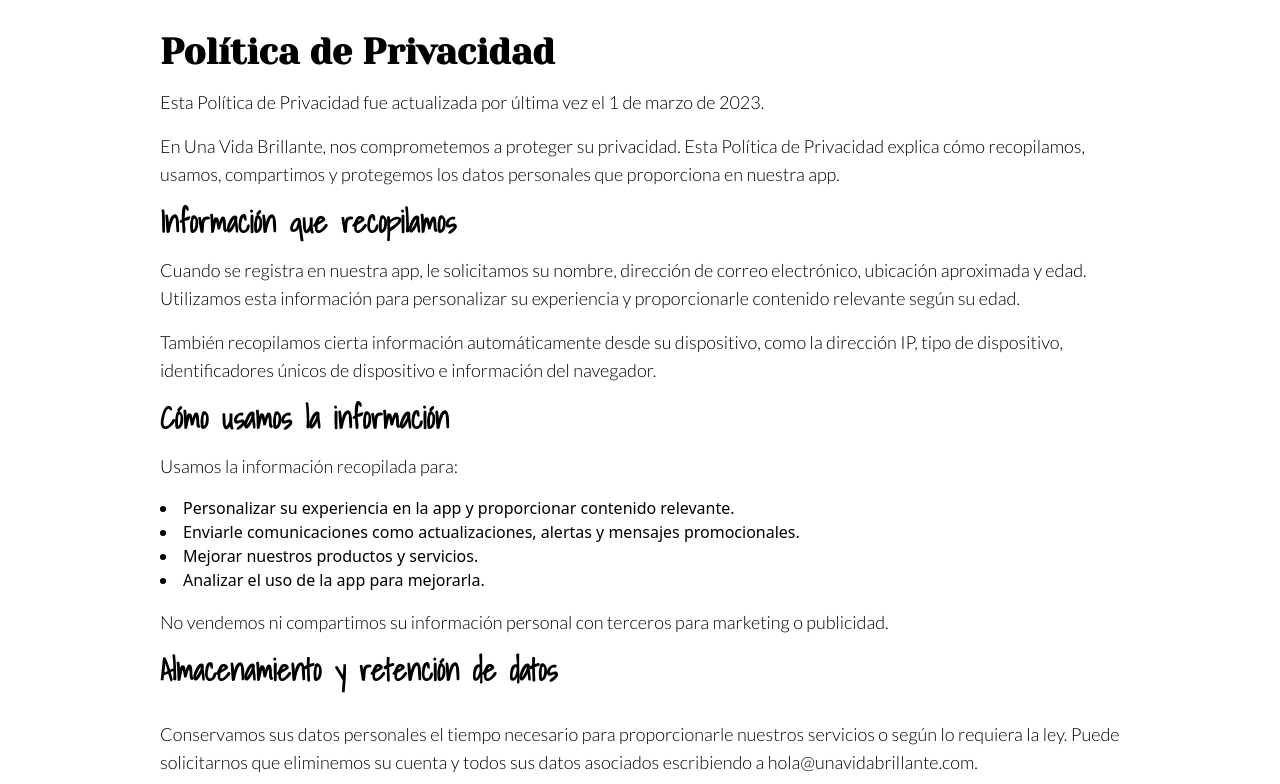
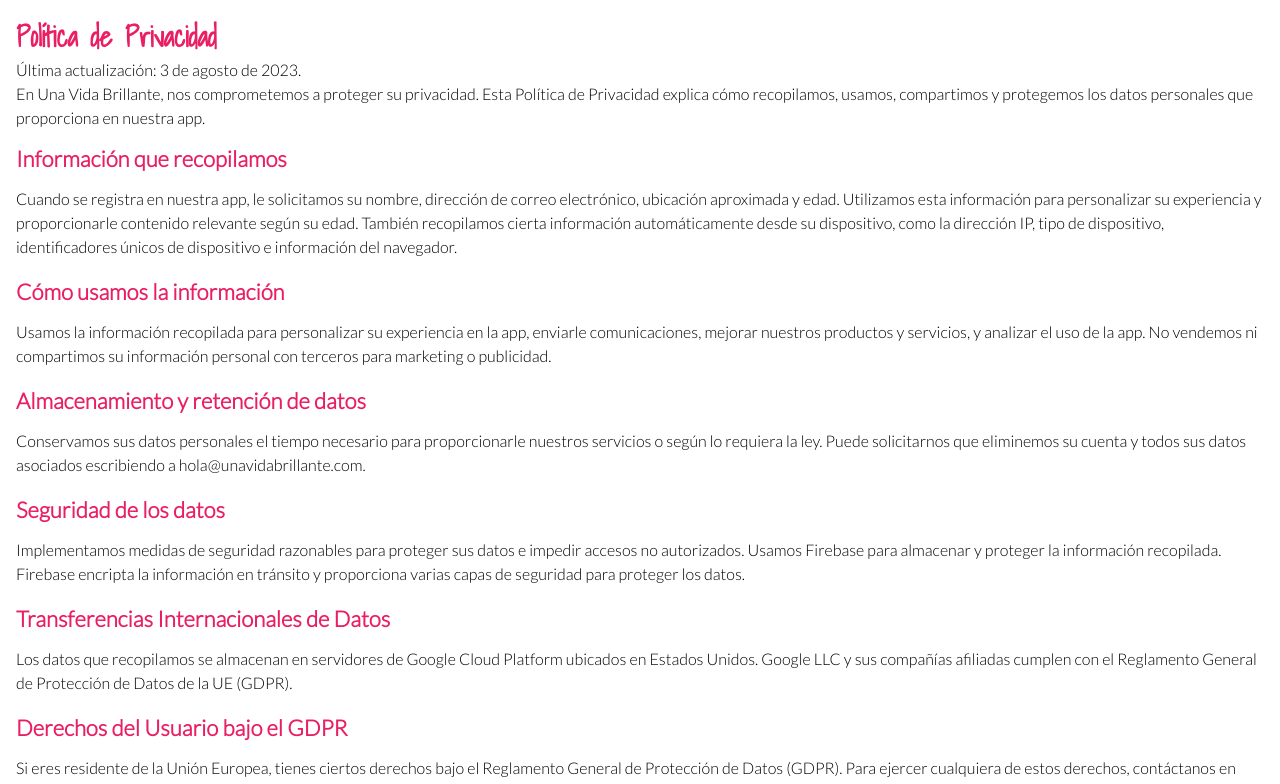
Before and after one commit to paosua86/unavidabrillante_web, a React (Vite) app: page /#/politicadeprivacidad in a window 1280 px wide. Shown: the top 784 px of the page. Built offline with nearby package versions, Linux system fonts and the light colour scheme.

Commit message:
politica de privacidad

```diff
--- a/src/components/LlamadasAccion.jsx
+++ b/src/components/LlamadasAccion.jsx
@@ -12,6 +12,9 @@
             data-aos-easing="linear"
             data-aos-duration="1500" class="py-8 text-3xl sm:text-4xl md:text-5xl lg:text-6xl font-bold text-strong-pink dark:text-white mb-2">Descárgate nuestra aplicación ahora</h2>
           <p class="mb-5 text-base text-gray-500 sm:text-lg dark:text-gray-400">Eleva tu autoestima y comienza a vivir como habías anhelado</p>
+          <p className=" text-base text-gray-500" data-aos="fade-up" data-aos-delay="200">
+              *Si tienes un producto apple puedes usar la versión web
+            </p>
           <div class="lg:mt-8 items-center justify-center lg:justify-left space-x-4  flex flex-col lg:flex-row">
             <a href="#" className="container mt-12 lg:w-auto bg-gray-800 hover:bg-gray-700 focus:ring-4 focus:outline-none focus:ring-gray-300 text-white rounded-lg inline-flex items-center justify-center px-4 py-2.5 dark:bg-gray-700 dark:hover:bg-gray-600 dark:focus:ring-gray-700">
               <svg className="mr-3 w-16 lg:w-7 h-8" aria-hidden="true" focusable="false" data-prefix="fab" data-icon="google-play" role="img" xmlns="http://www.w3.org/2000/svg" viewBox="0 0 512 512"><path fill="currentColor" d="M325.3 234.3L104.6 13l280.8 161.2-60.1 60.1zM47 0C34 6.8 25.3 19.2 25.3 35.3v441.3c0 16.1 8.7 28.5 21.7 35.3l256.6-256L47 0zm425.2 225.6l-58.9-34.1-65.7 64.5 65.7 64.5 60.1-34.1c18-14.3 18-46.5-1.2-60.8zM104.6 499l280.8-161.2-60.1-60.1L104.6 499z"></path></svg>
--- a/src/components/PoliticaDePrivacidad.jsx
+++ b/src/components/PoliticaDePrivacidad.jsx
@@ -1,64 +1,58 @@
-import React, { useEffect } from 'react';
-import AOS from 'aos';
-import 'aos/dist/aos.css';
+import React from 'react';
 
-const PoliticaDePrivacidad = () => {
-  useEffect(() => {
-    AOS.init({
-      duration: 1000,
-      once: true,
-    });
-  }, []);
+const PoliticaPrivacidad = () => {
+  return (
+    <div style={{ padding: '16px' }}>
+      <h2 style={{ fontSize: '28px', fontWeight: 'bold', color: '#E91E63' }}>Política de Privacidad</h2>
+      <p><strong>Última actualización: 3 de agosto de 2023.</strong></p>
+      <p>
+        En Una Vida Brillante, nos comprometemos a proteger su privacidad. Esta Política de Privacidad explica cómo recopilamos, usamos, compartimos y protegemos los datos personales que proporciona en nuestra app.
+      </p>
 
-  return (
-    <div className="max-w-screen-lg mx-auto p-8">
+      {sectionTitle('Información que recopilamos')}
+      {sectionContent('Cuando se registra en nuestra app, le solicitamos su nombre, dirección de correo electrónico, ubicación aproximada y edad. Utilizamos esta información para personalizar su experiencia y proporcionarle contenido relevante según su edad. También recopilamos cierta información automáticamente desde su dispositivo, como la dirección IP, tipo de dispositivo, identificadores únicos de dispositivo e información del navegador.')}
 
-      <h1 class="text-4xl font-bold mb-4">Política de Privacidad</h1>
+      {sectionTitle('Cómo usamos la información')}
+      {sectionContent('Usamos la información recopilada para personalizar su experiencia en la app, enviarle comunicaciones, mejorar nuestros productos y servicios, y analizar el uso de la app. No vendemos ni compartimos su información personal con terceros para marketing o publicidad.')}
 
-      <p class="text-lg mb-4">Esta Política de Privacidad fue actualizada por última vez el 1 de marzo de 2023.</p>
+      {sectionTitle('Almacenamiento y retención de datos')}
+      {sectionContent('Conservamos sus datos personales el tiempo necesario para proporcionarle nuestros servicios o según lo requiera la ley. Puede solicitarnos que eliminemos su cuenta y todos sus datos asociados escribiendo a hola@unavidabrillante.com.')}
 
-      <p class="text-lg mb-4">En Una Vida Brillante, nos comprometemos a proteger su privacidad. Esta Política de Privacidad explica cómo recopilamos, usamos, compartimos y protegemos los datos personales que proporciona en nuestra app.</p>
+      {sectionTitle('Seguridad de los datos')}
+      {sectionContent('Implementamos medidas de seguridad razonables para proteger sus datos e impedir accesos no autorizados. Usamos Firebase para almacenar y proteger la información recopilada. Firebase encripta la información en tránsito y proporciona varias capas de seguridad para proteger los datos.')}
 
-      <h2 class="text-3xl font-bold mb-4">Información que recopilamos</h2>
+      {sectionTitle('Transferencias Internacionales de Datos')}
+      {sectionContent('Los datos que recopilamos se almacenan en servidores de Google Cloud Platform ubicados en Estados Unidos. Google LLC y sus compañías afiliadas cumplen con el Reglamento General de Protección de Datos de la UE (GDPR).')}
 
-      <p class="text-lg mb-4">Cuando se registra en nuestra app, le solicitamos su nombre, dirección de correo electrónico, ubicación aproximada y edad. Utilizamos esta información para personalizar su experiencia y proporcionarle contenido relevante según su edad.</p>
+      {sectionTitle('Derechos del Usuario bajo el GDPR')}
+      {sectionContent('Si eres residente de la Unión Europea, tienes ciertos derechos bajo el Reglamento General de Protección de Datos (GDPR). Para ejercer cualquiera de estos derechos, contáctanos en hola@unavidabrillante.com.')}
 
-      <p class="text-lg mb-4">También recopilamos cierta información automáticamente desde su dispositivo, como la dirección IP, tipo de dispositivo, identificadores únicos de dispositivo e información del navegador.</p>
+      {sectionTitle('Leyes de Privacidad de Ecuador')}
+      {sectionContent('De acuerdo con las leyes de privacidad de datos de Ecuador, garantizamos que su información personal será tratada con confidencialidad y seguridad, y solo será utilizada para los fines establecidos en esta política.')}
 
-      <h2 class="text-3xl font-bold mb-4">Cómo usamos la información</h2>
+      {sectionTitle('Desactivación y Eliminación de Cuentas')}
+      {sectionContent('Para desactivar o eliminar su cuenta y todos los datos asociados, visite www.unavidabrillante.com/#/eliminarcuenta y complete el formulario correspondiente.')}
 
-      <p class="text-lg mb-4">Usamos la información recopilada para:</p>
+      {sectionTitle('Cambios a esta Política de Privacidad')}
+      {sectionContent('Podemos actualizar esta Política de Privacidad periódicamente. Le notificaremos cualquier cambio publicando la nueva Política de Privacidad en esta página. Le recomendamos que revise esta página con regularidad para estar informado sobre cómo estamos protegiendo su información.')}
 
-      <ul class="list-disc list-inside mb-4">
-        <li>Personalizar su experiencia en la app y proporcionar contenido relevante.</li>
-        <li>Enviarle comunicaciones como actualizaciones, alertas y mensajes promocionales.</li>
-        <li>Mejorar nuestros productos y servicios.</li>
-        <li>Analizar el uso de la app para mejorarla.</li>
-      </ul>
+      {sectionTitle('Contáctenos')}
+      {sectionContent('Si tiene alguna pregunta sobre esta Política de Privacidad, puede contactarnos en hola@unavidabrillante.com.')}
 
-      <p class="text-lg mb-4">No vendemos ni compartimos su información personal con terceros para marketing o publicidad.</p>
-
-      <h2 class="text-3xl font-bold mb-8">Almacenamiento y retención de datos</h2>
-
-      <p class="text-lg mb-4">Conservamos sus datos personales el tiempo necesario para proporcionarle nuestros servicios o según lo requiera la ley. Puede solicitarnos que eliminemos su cuenta y todos sus datos asociados escribiendo a hola@unavidabrillante.com.</p>
-
-      <h2 class="text-3xl font-bold mb-8">Seguridad de los datos</h2>
-
-      <p class="text-lg mb-4">Implementamos medidas de seguridad razonables para proteger sus datos e impedir accesos no autorizados. Sin embargo, ningún método de transmisión por Internet o método de almacenamiento electrónico es 100% seguro. Usamos Firebase para almacenar y proteger la información recopilada. Firebase encripta la información en tránsito y proporciona varias capas de seguridad para proteger los datos.</p>
-
-      <h2 class="text-3xl font-bold mb-8">Transferencias Internacionales de Datos</h2>
-
-      <p class="text-lg mb-4">Los datos que recopilamos se almacenan en servidores de Google Cloud Platform ubicados en Estados Unidos. Google LLC y sus compañías afiliadas cumplen con el Reglamento General de Protección de Datos de la UE.</p>
-
-      <h2 class="text-3xl font-bold mb-8">Cambios a esta Política de Privacidad</h2>
-
-      <p class="text-lg mb-4">Podemos actualizar esta Política de Privacidad periódicamente. Le notificaremos cualquier cambio publicando la nueva Política de Privacidad en esta página. Le recomendamos que revise esta página con regularidad para estar informado sobre cómo estamos protegiendo su información.</p>
-
-      <h2 class="text-3xl font-bold mb-8">Contáctenos</h2>
-
-      <p class="text-lg">Si tiene alguna pregunta sobre esta Política de Privacidad, puede contactarnos en hola@unavidabrillante.com.</p>
     </div>
   );
 };
 
-export default PoliticaDePrivacidad;
+const sectionTitle = (title) => (
+  <h3 style={{ fontSize: '22px', fontWeight: '600', color: '#E91E63', margin: '12px 0' }}>
+    {title}
+  </h3>
+);
+
+const sectionContent = (content) => (
+  <p style={{ fontSize: '16px', lineHeight: '1.5', marginBottom: '16px' }}>
+    {content}
+  </p>
+);
+
+export default PoliticaPrivacidad;
```
